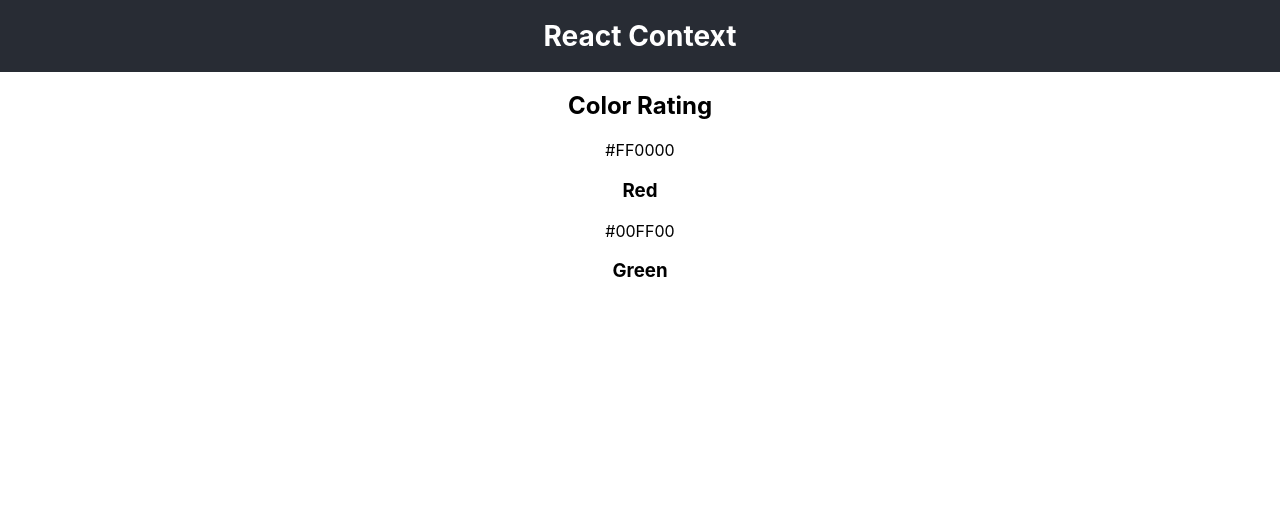
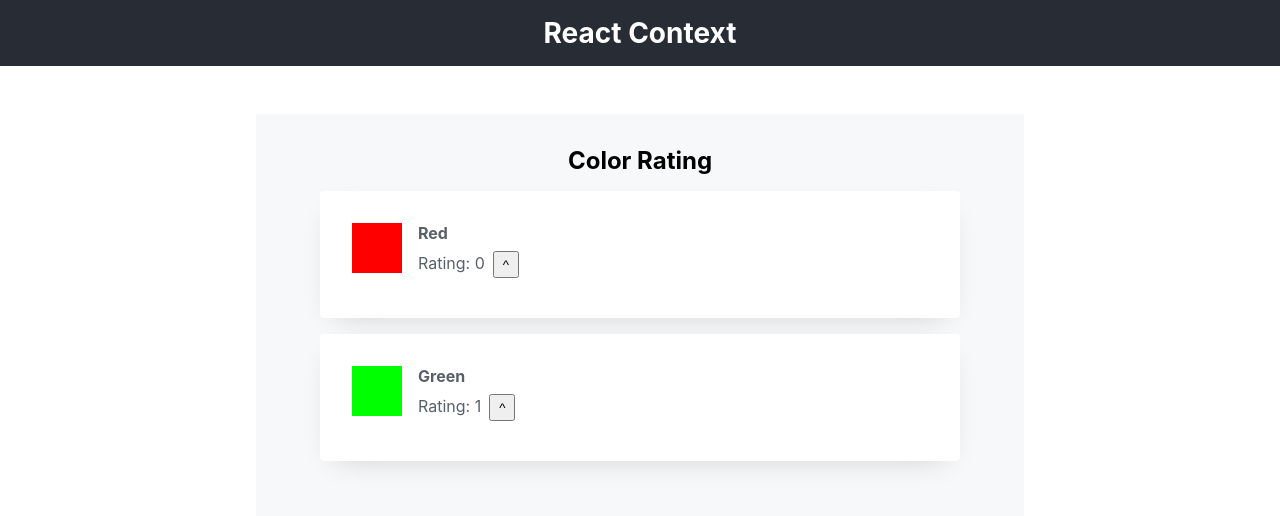
Before and after one commit to mikaeileghbal/color-rating, a React (Create React App) app: page / in a window 1280 px wide. Shown: the top 516 px of the page. Built offline with nearby package versions, Linux system fonts and the light colour scheme.

Commit message:
Add rating button

```diff
--- a/src/App.css
+++ b/src/App.css
@@ -21,6 +21,7 @@
   justify-content: center;
   font-size: calc(10px + 0.5vmin);
   color: white;
+  padding: 1rem;
 }
 
 .App-link {
@@ -35,3 +36,44 @@
     transform: rotate(360deg);
   }
 }
+
+main {
+  background-color: #f6f8fa;
+  max-width: 768px;
+  margin: 3rem auto;
+  padding: 2rem 3rem 3rem;
+}
+
+.card {
+  display: flex;
+  -webkit-box-pack: justify;
+  padding: 2rem;
+  align-items: center;
+  margin: 1rem;
+  text-align: left;
+  color: rgb(88, 96, 105);
+  background-color: white;
+  border-radius: 0.25rem;
+  box-shadow: rgba(0, 0, 0, 0.2) 0px 10px 30px -15px;
+  transition: all 200ms cubic-bezier(0.23, 1, 0.32, 1) 0s;
+}
+
+.card_body,
+.card_header {
+  padding: 0 1rem;
+}
+
+.card_header {
+  height: 50px;
+  width: 50px;
+  align-self: stretch;
+}
+
+.card_body h3 {
+  font-size: 16px;
+}
+
+button {
+  margin: 0.5rem;
+  padding: 0.25rem 0.5rem;
+}
--- a/src/components/Color.js
+++ b/src/components/Color.js
@@ -1,10 +1,20 @@
 import React from "react";
+import "../App.css";
 
-export default function Color({ color }) {
+export default function Color({ color, rateColor }) {
   return (
-    <div>
-      <div>{color.code}</div>
-      <h3>{color.name}</h3>
+    <div className="card">
+      <div
+        className="card_header"
+        style={{ backgroundColor: color.code }}
+      ></div>
+      <div className="card_body">
+        <h3>{color.name}</h3>
+        <p>
+          Rating: <span>{color.rating}</span>
+          <button onClick={() => rateColor(color.id)}>^</button>
+        </p>
+      </div>
     </div>
   );
 }
--- a/src/components/ColorList.js
+++ b/src/components/ColorList.js
@@ -3,12 +3,12 @@ import { useColors } from "../data/ColorProvider";
 import Color from "./Color";
 
 export default function ColorList() {
-  const { Colors } = useColors();
+  const { Colors, rateColor } = useColors();
 
   return (
     <div className="container">
       {Colors.map((color) => (
-        <Color key={color.id} color={color} />
+        <Color key={color.id} color={color} rateColor={rateColor} />
       ))}
     </div>
   );
--- a/src/data/ColorProvider.js
+++ b/src/data/ColorProvider.js
@@ -12,7 +12,13 @@ export default function ColorProvider({ children }) {
 
   const removeColor = (id) => {};
 
-  const rateColor = (color, rating) => {};
+  const rateColor = (id) => {
+    const newColors = Colors.map((color) => {
+      if (color.id === id) return { ...color, rating: color.rating + 1 };
+      else return color;
+    });
+    setColors(newColors);
+  };
 
   return (
     <ColorContext.Provider value={{ Colors, addColor, removeColor, rateColor }}>
--- a/src/index.css
+++ b/src/index.css
@@ -1,13 +1,20 @@
+*,
+::before,
+::after {
+  box-sizing: border-box;
+  margin: 0;
+  padding: 0;
+}
 body {
   margin: 0;
-  font-family: -apple-system, BlinkMacSystemFont, 'Segoe UI', 'Roboto', 'Oxygen',
-    'Ubuntu', 'Cantarell', 'Fira Sans', 'Droid Sans', 'Helvetica Neue',
+  font-family: -apple-system, BlinkMacSystemFont, "Segoe UI", "Roboto", "Oxygen",
+    "Ubuntu", "Cantarell", "Fira Sans", "Droid Sans", "Helvetica Neue",
     sans-serif;
   -webkit-font-smoothing: antialiased;
   -moz-osx-font-smoothing: grayscale;
 }
 
 code {
-  font-family: source-code-pro, Menlo, Monaco, Consolas, 'Courier New',
+  font-family: source-code-pro, Menlo, Monaco, Consolas, "Courier New",
     monospace;
 }
```
